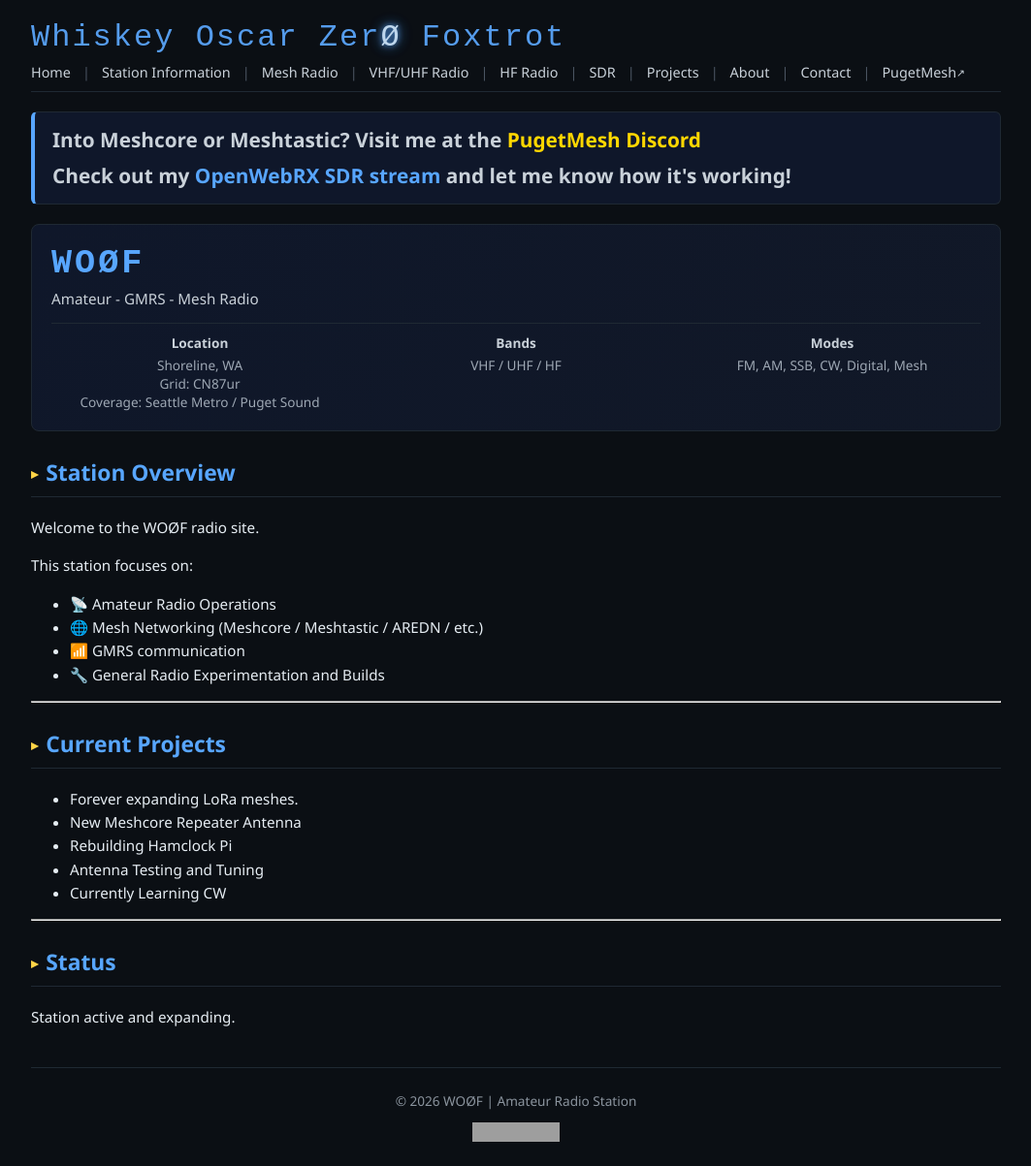
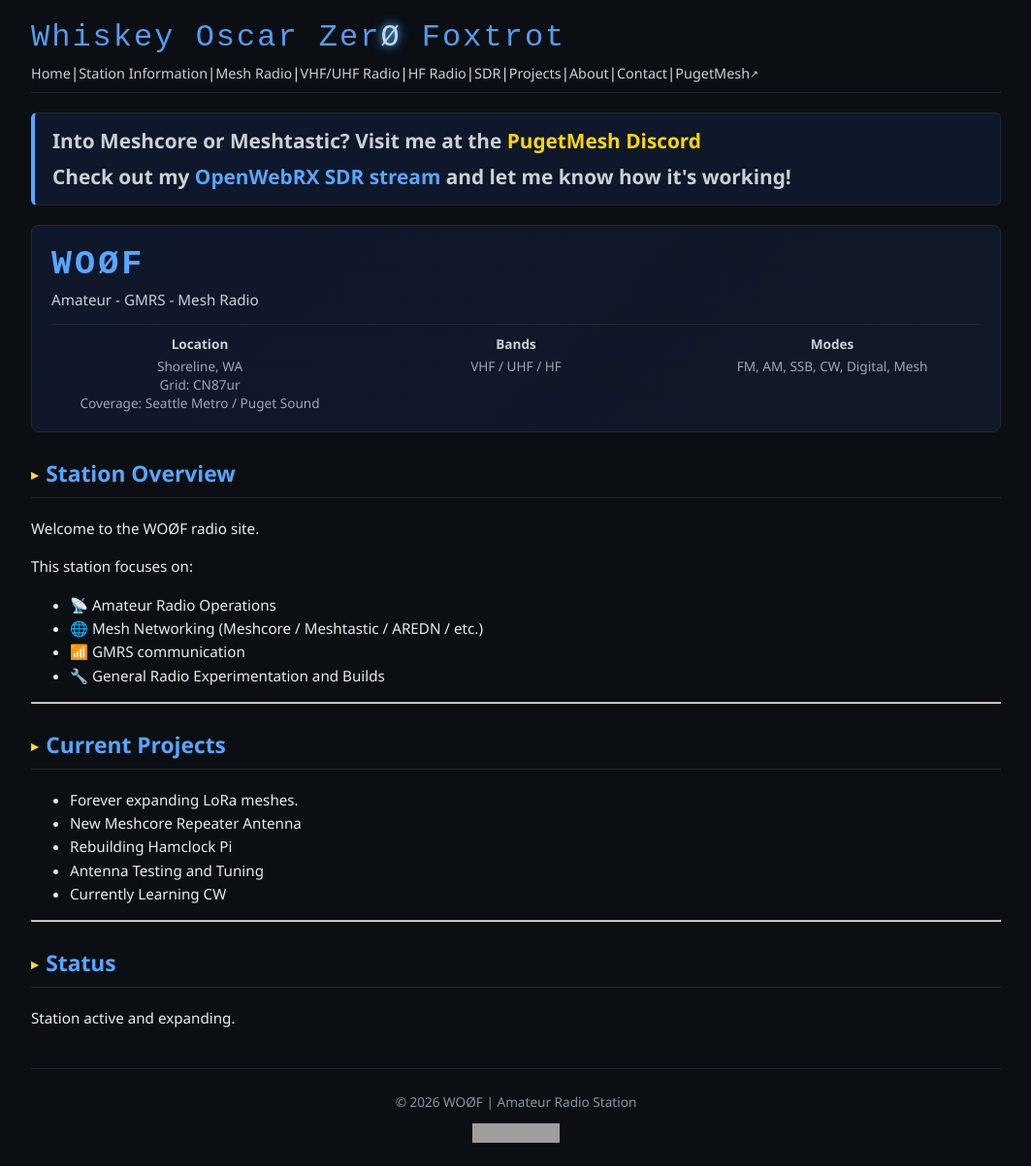
Before and after one commit to Lymitliss/Lymitliss.github.io, a Jekyll site: the page built from index.md, in a window 1280 px wide. Shown: the whole page at 97% size, without its empty margins (108-1171 px from the left). Built offline with Jekyll 4.4.1, drawn with Linux system fonts in a browser that asks for light colours; grey boxes are pictures that could not be loaded.

Commit message:
Update default.html

```diff
--- a/_layouts/default.html
+++ b/_layouts/default.html
@@ -21,14 +21,23 @@
 
       <div class="nav-links">
         <a href="{{ '/' | relative_url }}">Home</a>
+        <span class="nav-separator">|</span>
         <a href="{{ '/station-information' | relative_url }}">Station Information</a>
+        <span class="nav-separator">|</span>
         <a href="{{ '/mesh-radio' | relative_url }}">Mesh Radio</a>
+        <span class="nav-separator">|</span>
         <a href="{{ '/vhf-uhf-radio' | relative_url }}">VHF/UHF Radio</a>
+        <span class="nav-separator">|</span>
         <a href="{{ '/hf-radio' | relative_url }}">HF Radio</a>
+        <span class="nav-separator">|</span>
         <a href="{{ '/sdr' | relative_url }}">SDR</a>
+        <span class="nav-separator">|</span>
         <a href="{{ '/projects' | relative_url }}">Projects</a>
+        <span class="nav-separator">|</span>
         <a href="{{ '/about' | relative_url }}">About</a>
+        <span class="nav-separator">|</span>
         <a href="{{ '/contact' | relative_url }}">Contact</a>
+        <span class="nav-separator">|</span>
         <a href="https://pugetmesh.org" target="_blank" rel="noopener">PugetMesh</a>
       </div>
     </nav>
```
